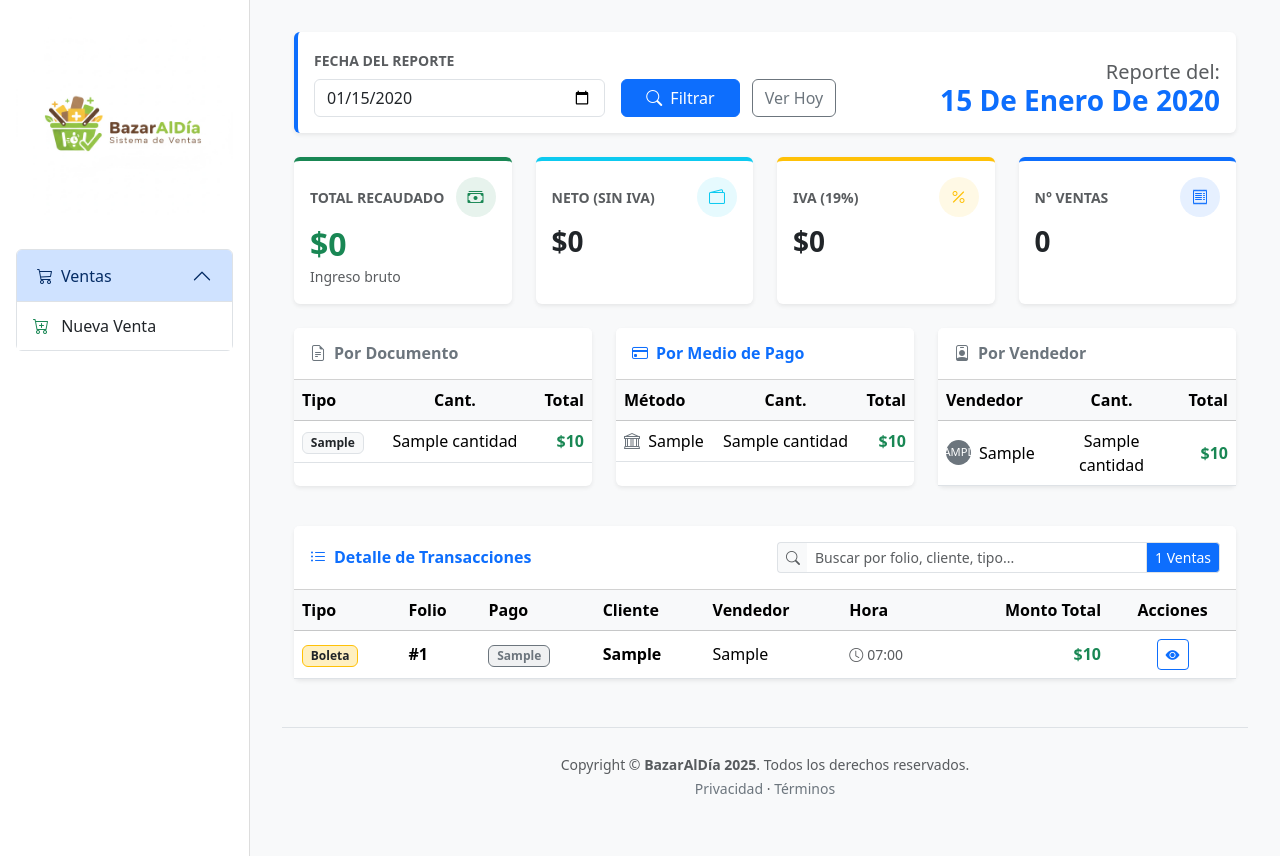
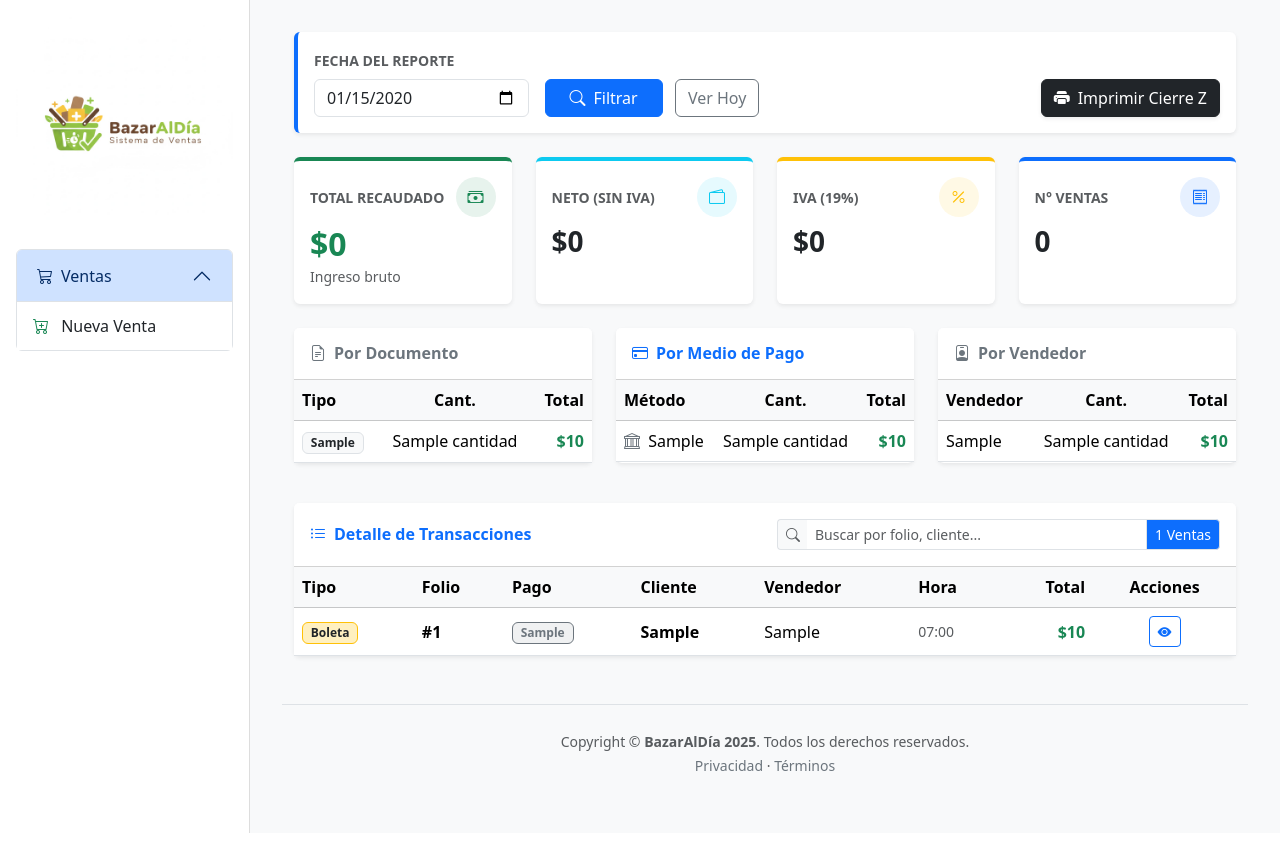
Before and after one commit to ceal2013/PROYECTO_INTEGRACION, a Django app: template templates/reportes/reporte_diario.html in a window 1280 px wide. Shown: the part 59-915 px from the top of the page. After the commit the page ends 892 px from the top, so only its background shows below. Run offline with Django 5.2, Linux system fonts and the light colour scheme; tables that the repository leaves empty hold one stand-in row (values such as "Sample post"); the template is opened without the code that fills it: values that come from a table or form of the project are taken from there, most other values are stand-ins (such as "Sample title", 1, 10 or a date in 2020).

Commit message:
Refactor reporte diario: mejora de estilos de impresión, optimización de la presentación de datos y adición de modal para Cierre Z.

```diff
--- a/templates/reportes/reporte_diario.html
+++ b/templates/reportes/reporte_diario.html
@@ -12,30 +12,33 @@
     .bg-icon-info { background-color: rgba(13, 202, 240, 0.1); color: #0dcaf0; }
     .bg-icon-warning { background-color: rgba(255, 193, 7, 0.1); color: #ffc107; }
 
-    /* --- ESTILOS DE IMPRESIÓN (TICKET TÉRMICO / CARTA) --- */
+    /* --- ESTILOS DE IMPRESIÓN (SOPORTA VOUCHER Y CIERRE Z) --- */
     @media print {
         @page { size: portrait; margin: 0mm; }
         html, body {
             width: 100%; height: 100%; margin: 0 !important; padding: 0 !important;
             overflow: hidden !important; visibility: hidden !important; background-color: white !important;
         }
-        /* Solo mostrar el Modal */
-        #modalVoucher {
+
+        /* MAGIA: Imprime el modal que esté ABIERTO (Tenga la clase .show) */
+        .modal.show {
             visibility: visible !important; position: absolute !important;
             left: 0 !important; top: 0 !important; width: 100% !important;
             margin: 0 !important; padding: 0 !important;
         }
-        #modalVoucher .modal-dialog {
+        .modal.show .modal-dialog {
             margin: 0 !important; padding: 0 !important; max-width: 100% !important;
             transform: none !important; display: block !important;
         }
-        #modalVoucher .modal-content {
+        .modal.show .modal-content {
             border: none !important; box-shadow: none !important; padding: 5mm !important;
         }
-        /* Forzar colores negros para impresora térmica */
-        #modalVoucher * { visibility: visible !important; color: black !important; }
-        /* Ocultar botones */
+        /* Forzar colores negros y textos visibles */
+        .modal.show * { visibility: visible !important; color: black !important; }
+
+        /* Ocultar botones y decoraciones */
         .modal-header, .modal-footer, .btn-close { display: none !important; }
+        .no-print { display: none !important; }
     }
 </style>
 
@@ -44,19 +47,19 @@
     <div class="card mb-4 shadow-sm border-0 border-start border-4 border-primary">
         <div class="card-body py-3">
             <form method="GET" action="{% url 'reporte_diario' %}" class="row g-3 align-items-end">
-                <div class="col-md-4">
+                <div class="col-md-3">
                     <label for="fecha" class="form-label fw-bold text-muted small text-uppercase">Fecha del Reporte</label>
                     <input type="date" class="form-control" id="fecha" name="fecha" value="{{ fecha_reporte|date:'Y-m-d' }}">
                 </div>
                 <div class="col-md-4">
-                    <button type="submit" class="btn btn-primary px-4">
-                        <i class="bi bi-search me-2"></i>Filtrar
-                    </button>
+                    <button type="submit" class="btn btn-primary px-4"><i class="bi bi-search me-2"></i>Filtrar</button>
                     <a href="{% url 'reporte_diario' %}" class="btn btn-outline-secondary ms-2">Ver Hoy</a>
                 </div>
-                <div class="col-md-4 text-end">
-                    <h5 class="text-muted mb-0">Reporte del:</h5>
-                    <h3 class="fw-bold text-primary mb-0">{{ fecha_reporte|date:"d \d\e F \d\e Y"|title }}</h3>
+
+                <div class="col-md-5 text-end">
+                    <button type="button" class="btn btn-dark shadow-sm" data-bs-toggle="modal" data-bs-target="#modalCierreZ">
+                        <i class="bi bi-printer-fill me-2"></i>Imprimir Cierre Z
+                    </button>
                 </div>
             </form>
         </div>
@@ -111,7 +114,6 @@
     </div>
 
     <div class="row mb-4">
-
         <div class="col-md-4 mb-3">
             <div class="card shadow-sm border-0 h-100">
                 <div class="card-header bg-white py-3">
@@ -133,7 +135,6 @@
                 </div>
             </div>
         </div>
-
         <div class="col-md-4 mb-3">
             <div class="card shadow-sm border-0 h-100">
                 <div class="card-header bg-white py-3">
@@ -163,7 +164,6 @@
                 </div>
             </div>
         </div>
-
         <div class="col-md-4 mb-3">
             <div class="card shadow-sm border-0 h-100">
                 <div class="card-header bg-white py-3">
@@ -175,14 +175,7 @@
                         <tbody>
                             {% for vend in total_por_vendedor %}
                             <tr>
-                                <td>
-                                    <div class="d-flex align-items-center">
-                                        <div class="rounded-circle bg-secondary text-white d-flex justify-content-center align-items-center me-2" style="width:25px; height:25px; font-size:0.7rem;">
-                                            {{ vend.id_usuario__username|first|upper }}
-                                        </div>
-                                        {{ vend.id_usuario__username|title }}
-                                    </div>
-                                </td>
+                                <td>{{ vend.id_usuario__username|title }}</td>
                                 <td class="text-center">{{ vend.cantidad }}</td>
                                 <td class="text-end fw-bold text-success">${{ vend.total|floatformat:0 }}</td>
                             </tr>
@@ -203,7 +196,7 @@
                 <div class="col-md-6">
                     <div class="input-group input-group-sm">
                         <span class="input-group-text bg-light border-end-0"><i class="bi bi-search text-muted"></i></span>
-                        <input type="text" id="buscadorVentas" class="form-control border-start-0" placeholder="Buscar por folio, cliente, tipo...">
+                        <input type="text" id="buscadorVentas" class="form-control border-start-0" placeholder="Buscar por folio, cliente...">
                         <span class="input-group-text bg-primary text-white">{{ ventas_dia|length }} Ventas</span>
                     </div>
                 </div>
@@ -214,54 +207,35 @@
                 <table class="table table-hover align-middle mb-0" id="tablaVentas">
                     <thead class="table-light">
                         <tr>
-                            <th>Tipo</th>
-                            <th>Folio</th>
-                            <th>Pago</th> <th>Cliente</th>
-                            <th>Vendedor</th>
-                            <th>Hora</th>
-                            <th class="text-end">Monto Total</th>
-                            <th class="text-center">Acciones</th>
+                            <th>Tipo</th><th>Folio</th><th>Pago</th><th>Cliente</th><th>Vendedor</th><th>Hora</th><th class="text-end">Total</th><th class="text-center">Acciones</th>
                         </tr>
                     </thead>
                     <tbody>
                         {% for venta in ventas_dia %}
                         <tr>
                             <td>
-                                {% if venta.tipo_documento == 'Boleta' %}
-                                    <span class="badge bg-warning text-dark bg-opacity-25 border border-warning">Boleta</span>
-                                {% else %}
-                                    <span class="badge bg-info text-dark bg-opacity-25 border border-info">Factura</span>
-                                {% endif %}
+                                {% if venta.tipo_documento == 'Boleta' %} <span class="badge bg-warning text-dark bg-opacity-25 border border-warning">Boleta</span>
+                                {% else %} <span class="badge bg-info text-dark bg-opacity-25 border border-info">Factura</span> {% endif %}
                             </td>
                             <td class="fw-bold">#{{ venta.folio }}</td>
                             <td>
-                                {% if venta.metodo_pago == 'Efectivo' %}
-                                    <span class="badge bg-success bg-opacity-10 text-success border border-success">Efectivo</span>
-                                {% elif venta.metodo_pago == 'Tarjeta' %}
-                                    <span class="badge bg-primary bg-opacity-10 text-primary border border-primary">Tarjeta</span>
-                                {% else %}
-                                    <span class="badge bg-secondary bg-opacity-10 text-secondary border border-secondary">{{ venta.metodo_pago }}</span>
-                                {% endif %}
+                                {% if venta.metodo_pago == 'Efectivo' %} <span class="badge bg-success bg-opacity-10 text-success border border-success">Efectivo</span>
+                                {% elif venta.metodo_pago == 'Tarjeta' %} <span class="badge bg-primary bg-opacity-10 text-primary border border-primary">Tarjeta</span>
+                                {% else %} <span class="badge bg-secondary bg-opacity-10 text-secondary border border-secondary">{{ venta.metodo_pago }}</span> {% endif %}
                             </td>
                             <td style="white-space: normal; max-width: 250px;">
-                                {% if venta.id_cliente %}
-                                    <strong>{{ venta.id_cliente.razon_social }}</strong>
-                                {% else %}
-                                    <span class="text-muted fst-italic">Público General</span>
-                                {% endif %}
+                                {% if venta.id_cliente %} <strong>{{ venta.id_cliente.razon_social }}</strong>
+                                {% else %} <span class="text-muted fst-italic">Público General</span> {% endif %}
                             </td>
                             <td>{{ venta.id_usuario.username|title }}</td>
-                            <td class="text-muted small"><i class="bi bi-clock me-1"></i>{{ venta.fecha|date:"H:i" }}</td>
+                            <td class="text-muted small">{{ venta.fecha|date:"H:i" }}</td>
                             <td class="text-end fw-bold text-success">${{ venta.total|floatformat:0 }}</td>
                             <td class="text-center">
-                                <button type="button" class="btn btn-sm btn-outline-primary"
-                                        onclick="verVoucher({{ venta.id_venta }})" title="Ver Voucher">
-                                    <i class="bi bi-eye-fill"></i>
-                                </button>
+                                <button type="button" class="btn btn-sm btn-outline-primary" onclick="verVoucher({{ venta.id_venta }})"><i class="bi bi-eye-fill"></i></button>
                             </td>
                         </tr>
                         {% empty %}
-                        <tr><td colspan="8" class="text-center py-5"><i class="bi bi-inbox text-muted fs-1"></i><p class="text-muted mt-2">No se han registrado ventas.</p></td></tr>
+                        <tr><td colspan="8" class="text-center py-5">Sin ventas.</td></tr>
                         {% endfor %}
                     </tbody>
                 </table>
@@ -280,24 +254,16 @@
             <div class="modal-body p-0">
                 <div class="bg-light p-3 border-bottom text-center">
                     <h4 class="fw-bold m-0 text-primary" id="v_tipo_folio">Boleta #000</h4>
-                    <small class="text-muted" id="v_fecha">Fecha: --/--/----</small>
+                    <small class="text-muted" id="v_fecha">--/--/----</small>
                 </div>
                 <div class="p-3 border-bottom small">
-                    <div class="d-flex justify-content-between mb-1">
-                        <span class="text-muted">Cliente:</span><span class="fw-bold text-end" style="max-width: 200px;" id="v_cliente">---</span>
-                    </div>
-                    <div class="d-flex justify-content-between mb-1">
-                        <span class="text-muted">Vendedor:</span><span class="fw-bold" id="v_vendedor">---</span>
-                    </div>
-                    <div class="d-flex justify-content-between">
-                        <span class="text-muted">Pago:</span><span class="fw-bold text-uppercase" id="v_metodo_pago">---</span>
-                    </div>
+                    <div class="d-flex justify-content-between"><span>Cliente:</span><span class="fw-bold" id="v_cliente">---</span></div>
+                    <div class="d-flex justify-content-between"><span>Vendedor:</span><span class="fw-bold" id="v_vendedor">---</span></div>
+                    <div class="d-flex justify-content-between"><span>Pago:</span><span class="fw-bold" id="v_metodo_pago">---</span></div>
                 </div>
                 <div class="table-responsive" style="max-height: 300px;">
                     <table class="table table-sm table-striped mb-0 small">
-                        <thead class="table-light sticky-top">
-                            <tr><th class="ps-3">Producto</th><th class="text-center">Cant.</th><th class="text-end pe-3">Subtotal</th></tr>
-                        </thead>
+                        <thead class="table-light sticky-top"><tr><th class="ps-3">Prod</th><th class="text-center">Cant</th><th class="text-end pe-3">Sub</th></tr></thead>
                         <tbody id="v_tabla_items"></tbody>
                     </table>
                 </div>
@@ -306,9 +272,75 @@
                 </div>
             </div>
             <div class="modal-footer bg-light">
-                <button type="button" class="btn btn-secondary btn-sm" data-bs-dismiss="modal">Cerrar</button>
-                <button type="button" class="btn btn-primary btn-sm" onclick="window.print()">
-                    <i class="bi bi-printer me-2"></i>Imprimir
+                <button class="btn btn-secondary btn-sm" data-bs-dismiss="modal">Cerrar</button>
+                <button class="btn btn-primary btn-sm" onclick="window.print()">Imprimir</button>
+            </div>
+        </div>
+    </div>
+</div>
+
+<div class="modal fade" id="modalCierreZ" tabindex="-1" aria-hidden="true">
+    <div class="modal-dialog modal-dialog-centered">
+        <div class="modal-content border-0 shadow">
+            <div class="modal-header bg-dark text-white">
+                <h5 class="modal-title fw-bold"><i class="bi bi-printer-fill me-2"></i>Cierre de Caja (Z)</h5>
+                <button type="button" class="btn-close btn-close-white" data-bs-dismiss="modal" aria-label="Close"></button>
+            </div>
+            <div class="modal-body p-4">
+                <div class="text-center mb-4 border-bottom pb-3">
+                    <h4 class="fw-bold">BAZAR "EL SOL"</h4>
+                    <p class="mb-0 text-muted small">REPORTE DE CIERRE DIARIO (Z)</p>
+                    <h5 class="mt-2 fw-bold text-dark">{{ fecha_reporte|date:"d/m/Y" }}</h5>
+                </div>
+
+                <h6 class="fw-bold border-bottom pb-1">1. TOTALES GENERALES</h6>
+                <div class="d-flex justify-content-between mb-1">
+                    <span>Ventas Totales:</span>
+                    <span class="fw-bold">{{ totales_generales.cantidad_ventas|default:0 }}</span>
+                </div>
+                <div class="d-flex justify-content-between mb-1">
+                    <span>Monto Neto:</span>
+                    <span>${{ totales_generales.total_neto|default:0|floatformat:0 }}</span>
+                </div>
+                <div class="d-flex justify-content-between mb-1">
+                    <span>IVA (19%):</span>
+                    <span>${{ totales_generales.total_iva|default:0|floatformat:0 }}</span>
+                </div>
+                <div class="d-flex justify-content-between mt-2 pt-2 border-top">
+                    <span class="fw-bold h5">RECAUDACIÓN:</span>
+                    <span class="fw-bold h5 text-success">${{ totales_generales.total_recaudado|default:0|floatformat:0 }}</span>
+                </div>
+
+                <h6 class="fw-bold border-bottom pb-1 mt-4">2. DESGLOSE POR PAGO</h6>
+                <table class="table table-sm table-borderless mb-0 small">
+                    {% for pago in total_por_pago %}
+                    <tr>
+                        <td>{{ pago.metodo_pago }}</td>
+                        <td class="text-end fw-bold">${{ pago.total|floatformat:0 }}</td>
+                    </tr>
+                    {% endfor %}
+                </table>
+
+                <h6 class="fw-bold border-bottom pb-1 mt-4">3. DESGLOSE POR VENDEDOR</h6>
+                <table class="table table-sm table-borderless mb-0 small">
+                    {% for vend in total_por_vendedor %}
+                    <tr>
+                        <td>{{ vend.id_usuario__username|title }}</td>
+                        <td class="text-end fw-bold">${{ vend.total|floatformat:0 }}</td>
+                    </tr>
+                    {% endfor %}
+                </table>
+
+                <div class="text-center mt-5 pt-3 border-top border-dark border-2 border-dotted">
+                    <small class="text-muted">--- FIN DEL REPORTE ---</small><br>
+                    <small>{{ request.session.username|title }} - {% now "H:i:s" %}</small>
+                </div>
+            </div>
+
+            <div class="modal-footer bg-light">
+                <button type="button" class="btn btn-secondary" data-bs-dismiss="modal">Cerrar</button>
+                <button type="button" class="btn btn-dark" onclick="window.print()">
+                    <i class="bi bi-printer me-2"></i>Imprimir Ticket
                 </button>
             </div>
         </div>
@@ -316,7 +348,6 @@
 </div>
 
 <script>
-    // BUSCADOR INSTANTÁNEO
     document.getElementById('buscadorVentas').addEventListener('keyup', function() {
         let texto = this.value.toLowerCase();
         let filas = document.getElementById('tablaVentas').getElementsByTagName('tbody')[0].getElementsByTagName('tr');
@@ -326,7 +357,6 @@
         }
     });
 
-    // API VOUCHER
     function verVoucher(idVenta) {
         const modalEl = document.getElementById('modalVoucher');
         const modal = new bootstrap.Modal(modalEl);
@@ -341,22 +371,16 @@
                     document.getElementById('v_fecha').innerText = data.fecha;
                     document.getElementById('v_cliente').innerText = data.cliente;
                     document.getElementById('v_vendedor').innerText = data.vendedor;
-
-                    // Mostrar Pago
                     document.getElementById('v_metodo_pago').innerText = data.metodo_pago || 'Efectivo';
-
                     document.getElementById('v_total').innerText = '$' + data.total.toLocaleString('es-CL');
                     let html = '';
                     data.items.forEach(i => {
                         html += `<tr><td class="ps-3">${i.producto}</td><td class="text-center">${i.cantidad}</td><td class="text-end pe-3">$${i.subtotal.toLocaleString('es-CL')}</td></tr>`;
                     });
                     document.getElementById('v_tabla_items').innerHTML = html;
-                } else { alert('Error al cargar la venta'); }
+                } else { alert('Error al cargar'); }
             })
-            .catch(e => {
-                console.error(e);
-                document.getElementById('v_tabla_items').innerHTML = '<tr><td colspan="3" class="text-center text-danger">Error de conexión</td></tr>';
-            });
+            .catch(e => { console.error(e); document.getElementById('v_tabla_items').innerHTML = '<tr><td colspan="3" class="text-center text-danger">Error de conexión</td></tr>'; });
     }
 </script>
 {% endblock %}
```
